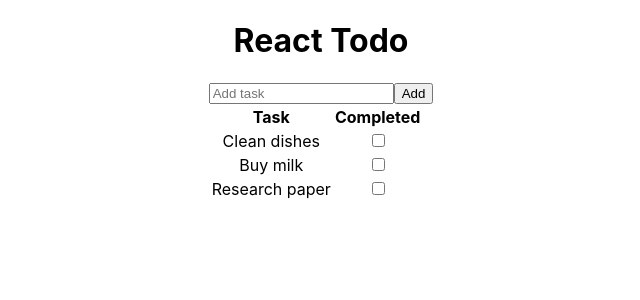
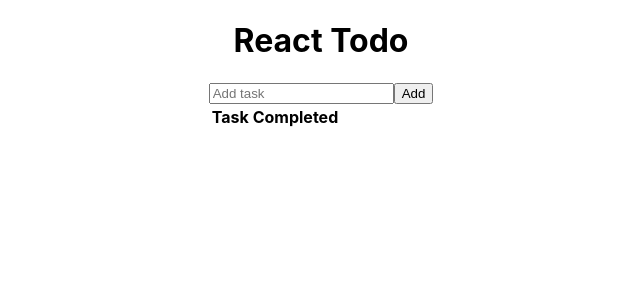
Before and after one commit to pzrsa/react-todo, a React (Create React App) app: page / in a window 1280 px wide. Shown: the top 300 px of the page, without its empty margins (319-959 px from the left). Built offline with nearby package versions, Linux system fonts and the light colour scheme.

Commit message:
add tasks to localstorage

```diff
--- a/src/components/FilterableTodoList.jsx
+++ b/src/components/FilterableTodoList.jsx
@@ -3,25 +3,38 @@ import TaskAdder from "./TaskAdder";
 import { useState } from "react";
 
 const FilterableTodoList = () => {
-  const initialTasks = [
-    { id: 0, name: "Clean dishes", completed: false },
-    { id: 1, name: "Buy milk", completed: false },
-    { id: 2, name: "Research paper", completed: false },
-  ];
-
-  const [tasks, updateTasks] = useState(initialTasks);
+  const [tasks, setTasks] = useState(
+    JSON.parse(localStorage.getItem("tasks")) || []
+  );
 
   const addTask = (taskName) => {
     if (!taskName) return;
 
-    updateTasks((tasks) => [
-      ...tasks,
-      { id: tasks[tasks.length - 1].id + 1, name: taskName, completed: false },
-    ]);
+    if (!tasks.length) {
+      const newTask = {
+        id: 0,
+        name: taskName,
+        completed: false,
+      };
+
+      setTasks((tasks) => [...tasks, newTask]);
+
+      localStorage.setItem("tasks", JSON.stringify([...tasks, newTask]));
+    } else {
+      const newTask = {
+        id: tasks[tasks.length - 1].id + 1,
+        name: taskName,
+        completed: false,
+      };
+
+      setTasks((tasks) => [...tasks, newTask]);
+
+      localStorage.setItem("tasks", JSON.stringify([...tasks, newTask]));
+    }
   };
 
   const handleCompleted = (taskId, nextCompleted) => {
-    updateTasks(
+    setTasks(
       tasks.map((task) => {
         if (task.id === taskId) {
           return { ...task, completed: nextCompleted };
```
